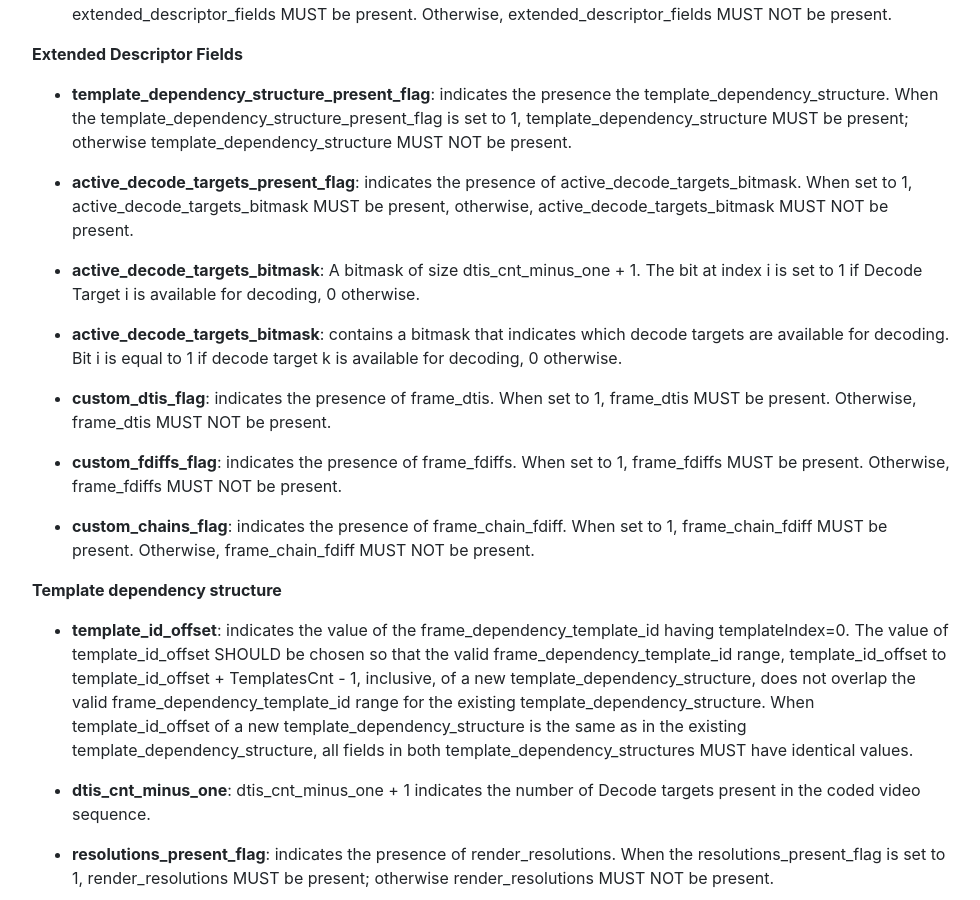
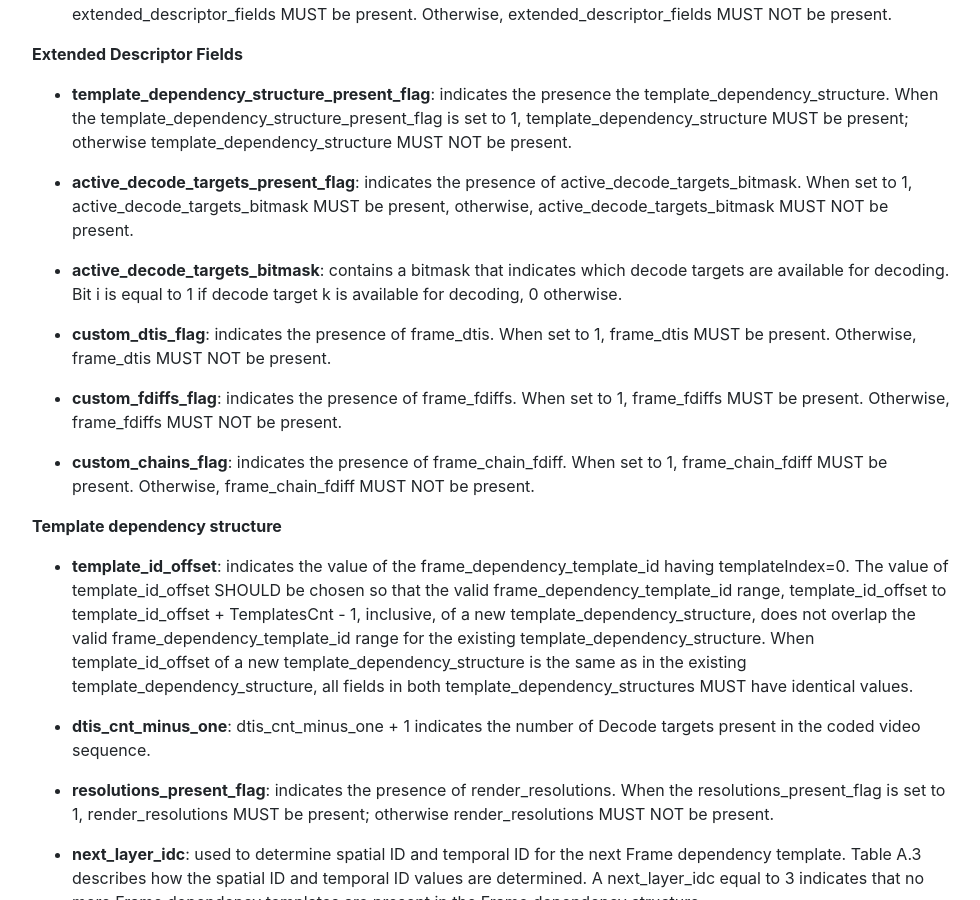
Before and after one commit to AOMediaCodec/av1-rtp-spec, a Jekyll site: the page built from index.md, in a window 1280 px wide and 900 px high, scrolled down 20397 px. Shown: the whole window, without its empty margins (53-1033 px from the left). Built offline with Jekyll 4.4.1, drawn with Linux system fonts in a browser that asks for light colours; nearby versions of some CDN libraries.

Commit message:
Active decode targets bitmask, 2nd draft

```diff
--- a/av1-rtp-spec.md
+++ b/av1-rtp-spec.md
@@ -1017,9 +1017,6 @@ described in this section.
     active_decode_targets_bitmask. When set to 1, active_decode_targets_bitmask
     MUST be present, otherwise, active_decode_targets_bitmask MUST NOT be present.
 
-  * **active_decode_targets_bitmask**: A bitmask of size dtis_cnt_minus_one + 1.
-    The bit at index i is set to 1 if Decode Target i is available for decoding, 0 otherwise.
-
   * **active_decode_targets_bitmask**: contains a bitmask that indicates which
     decode targets are available for decoding. Bit i is equal to 1 if
     decode target k is available for decoding, 0 otherwise.
```
